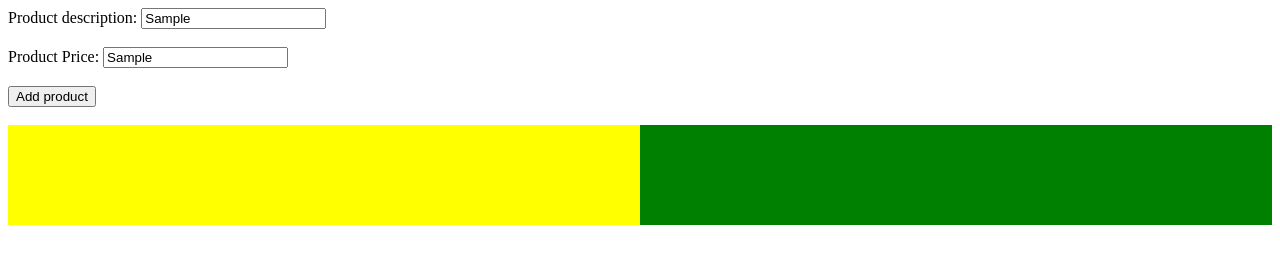
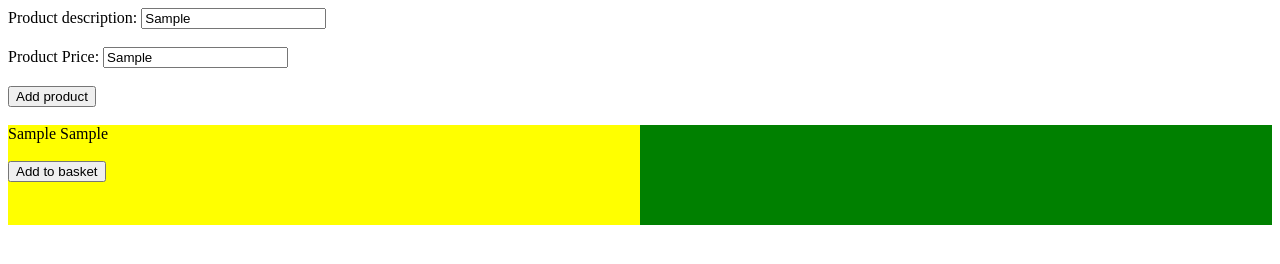
Before and after one commit to ashSmol/JavaScript, a plain HTML site: page ts-2.html in a window 1280 px wide. Both pictures are taken after typing "Sample", "Sample" into the empty fields and a click on the button "Add product". Drawn offline with Linux system fonts and the light colour scheme.

Commit message:
adding products to products list fixed

```diff
--- a/ts-2.html
+++ b/ts-2.html
@@ -34,8 +34,8 @@
       function addProduct(){
         let product = makeProduct();
         let products = document.querySelector(".products");
-        let productsHtml = products.innerHTML;
-        productsHtml = `<div class="product">${product.description} ${product.price} </div><br><button class="addToBasket">Add to basket</button><br>`;
+
+        products.innerHTML += `<div class="product">${product.description} ${product.price} </div><br><button class="addToBasket">Add to basket</button><br>`;
         alert(productsHtml);
       }
       let addProductElem = document.querySelector(".addProduct");
```
